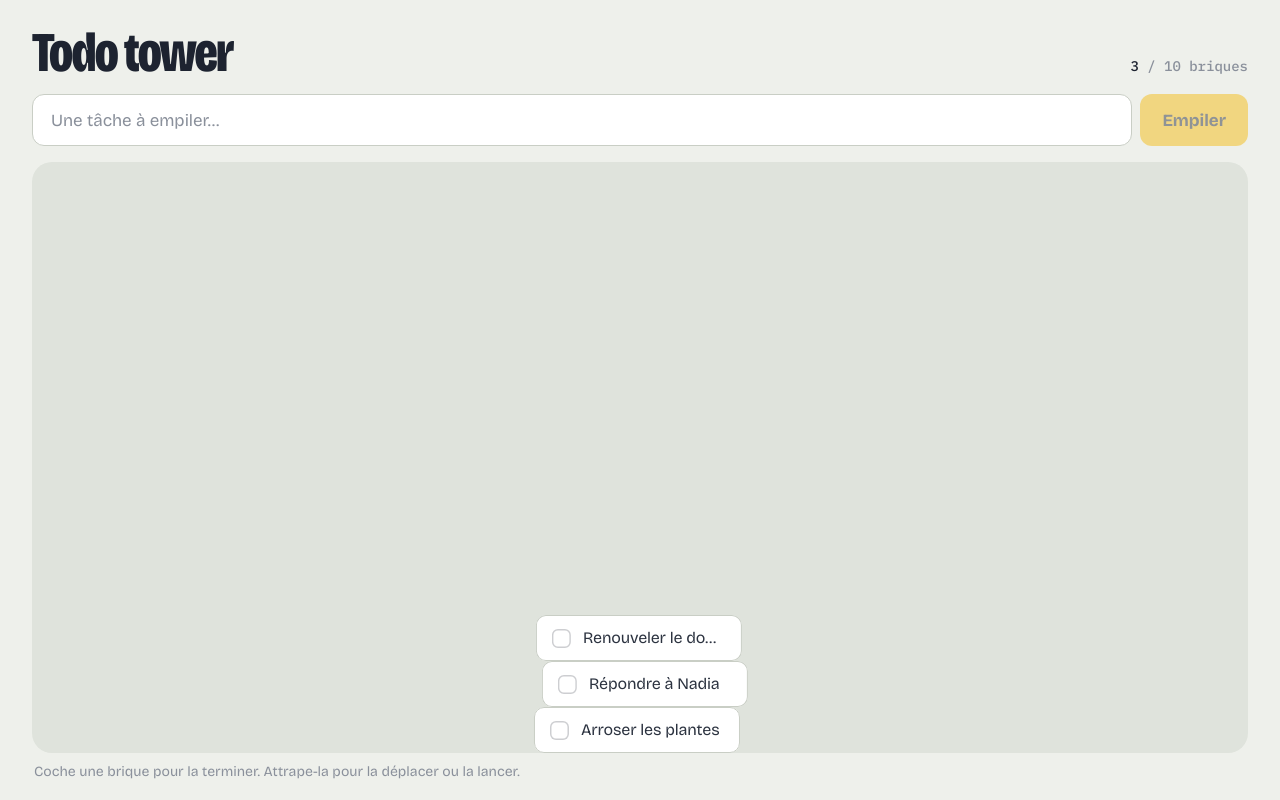
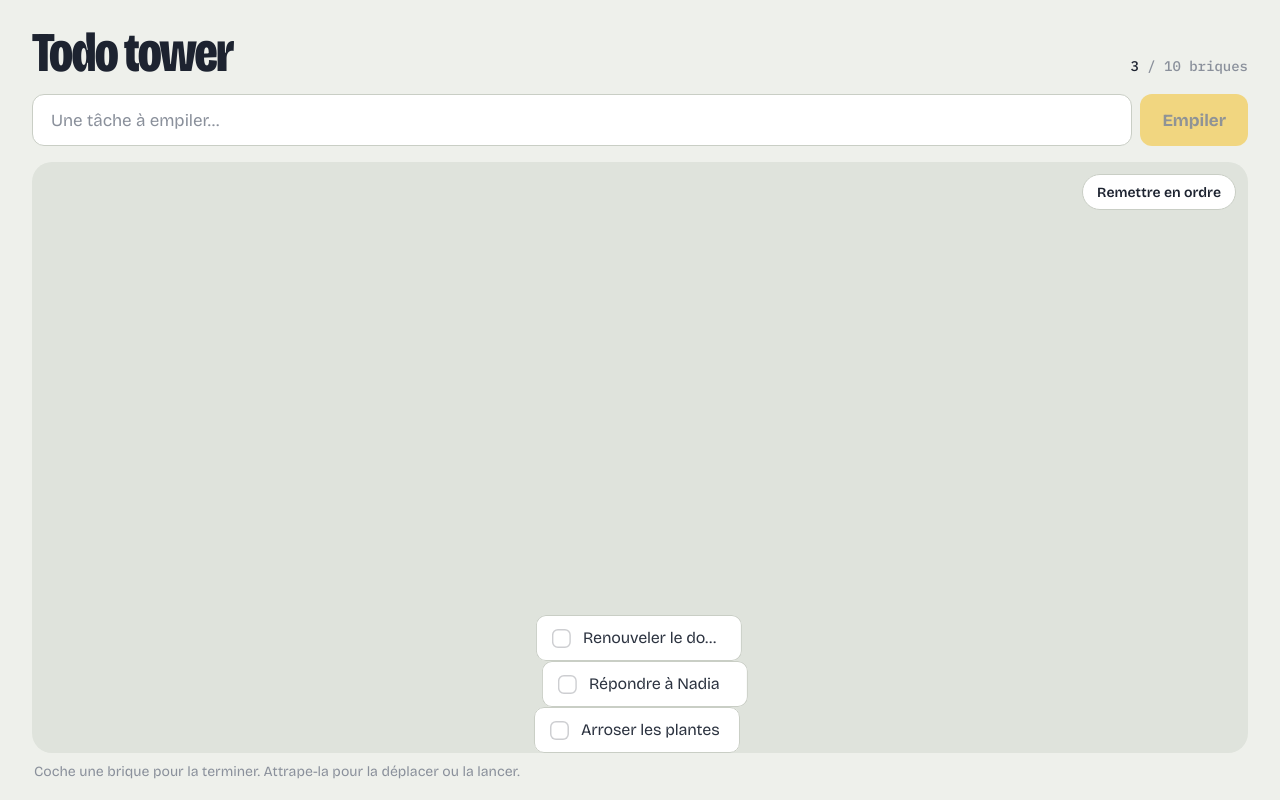
Before and after one commit to koddeur/site-lab, a React (Vite) app in the folder todo-tower/: page / in a window 1280 px wide. Shown: the top 800 px of the page. Built offline with nearby package versions, Linux system fonts and the light colour scheme.

Commit message:
feat(todo-tower): bouton Remettre en ordre

```diff
--- a/todo-tower/src/App.tsx
+++ b/todo-tower/src/App.tsx
@@ -49,6 +49,7 @@ export default function App() {
   const input = useRef<HTMLInputElement>(null);
   const stage = useRef<HTMLElement>(null);
   const [cap, setCap] = useState(MAX);
+  const [order, setOrder] = useState(0);
   const { todos, done } = saved;
   const full = todos.length >= cap;
 
@@ -114,11 +115,19 @@ export default function App() {
           </button>
         </form>
         <section ref={stage} className="tower-stage" data-stroke="on" aria-label="Pile de tâches">
+          <button
+            type="button"
+            className="restack"
+            onClick={() => setOrder((n) => n + 1)}
+            disabled={todos.length === 0}
+          >
+            Remettre en ordre
+          </button>
           {todos.length === 0 && (
             <p className="empty">Rien sur le chantier. Ajoute une tâche pour poser la première brique.</p>
           )}
           <div className="tower-anchor">
-            <TodoTower todos={todos} onDone={finish} />
+            <TodoTower todos={todos} onDone={finish} order={order} />
           </div>
         </section>
 
--- a/todo-tower/src/TodoTower.tsx
+++ b/todo-tower/src/TodoTower.tsx
@@ -709,17 +709,20 @@ const FLOOR = 1_000_000_000, LEFT = FLOOR + 1, RIGHT = FLOOR + 2, ROOF = FLOOR +
 
 /* the oldest task is the bottom brick: each new one is laid on
    top of the ones before it */
-const tower = (todos: Todo[], sl: number, fr: number): Body[] =>
-  todos.map((t, i) => box(t.id, LEAN[i % LEAN.length] * sl * 16, HH + i * CH, HW, HH, fr));
+const tower = (todos: Todo[], sl: number, fr: number, lift = 0): Body[] =>
+  todos.map((t, i) => box(t.id, LEAN[i % LEAN.length] * sl * 16, HH + i * CH + lift, HW, HH, fr));
 
 export function TodoTower({
   todos,
   onDone,
+  order = 0,
   gravity = 50,
   slip = 45,
 }: {
   todos: Todo[];
   onDone: (id: number) => void;
+  /* bumped by the page to put the pile back in list order */
+  order?: number;
   gravity?: number;
   slip?: number;
 }) {
@@ -994,6 +997,27 @@ export function TodoTower({
     go();
   }, [todos, fr, measure, draw, go]);
 
+  /* ── back in order ───────────────────────────────────────
+     Every brick is picked up and the tower is stood again in
+     list order — the oldest at the bottom — a little above the
+     floor, so it lands rather than appears. The way the old
+     demo refilled itself, kept for the one time it is asked
+     for. A card in the hand is let go first. */
+  useEffect(() => {
+    if (!order) return;
+    hands.current.drop();
+    measure();
+    const T = W0.current;
+    const list = todos0.current;
+    const { top, floor } = room.current;
+    const lift = Math.max(0, Math.min(140, top - floor - list.length * CH - 4));
+    T.bodies = [...tower(list, sl, fr, floor + lift), ...T.bodies.filter((b) => b.id >= FLOOR)];
+    T.arbiters.clear();
+    draw();
+    go();
+    // eslint-disable-next-line react-hooks/exhaustive-deps
+  }, [order]);
+
   /* the stage changes size with the window and while the
      overlay opens round it; the room follows */
   useEffect(() => {
--- a/todo-tower/src/index.css
+++ b/todo-tower/src/index.css
@@ -151,6 +151,30 @@ body {
   overflow: hidden;
 }
 
+/* ── remettre en ordre ─────────────────────────────────────
+   Dans le coin de la scène, au-dessus des briques : discret,
+   parce que la pile en désordre n'est pas une erreur. */
+.restack {
+  position: absolute;
+  top: 12px;
+  right: 12px;
+  z-index: 5;
+  height: 36px;
+  padding: 0 14px;
+  font: inherit;
+  font-size: 14px;
+  font-weight: 600;
+  color: var(--ink);
+  background: var(--surface);
+  border: 1px solid var(--edge);
+  border-radius: 999px;
+  cursor: pointer;
+  transition: transform 120ms ease, opacity 150ms ease;
+}
+.restack:active:not(:disabled) { transform: scale(0.97); }
+.restack:focus-visible { outline: 2px solid var(--ink); outline-offset: 2px; }
+.restack:disabled { opacity: 0.4; cursor: default; }
+
 /* la boîte du composant, posée au milieu du sol */
 .tower-anchor {
   position: absolute;
@@ -273,7 +297,7 @@ body {
 }
 
 @media (prefers-reduced-motion: reduce) {
-  .add-input, .add-btn { transition: none; }
+  .add-input, .add-btn, .restack { transition: none; }
 }
 
 /* ══ Todo tower — CSS d'origine (Bencho, MIT) ════════════════
```
